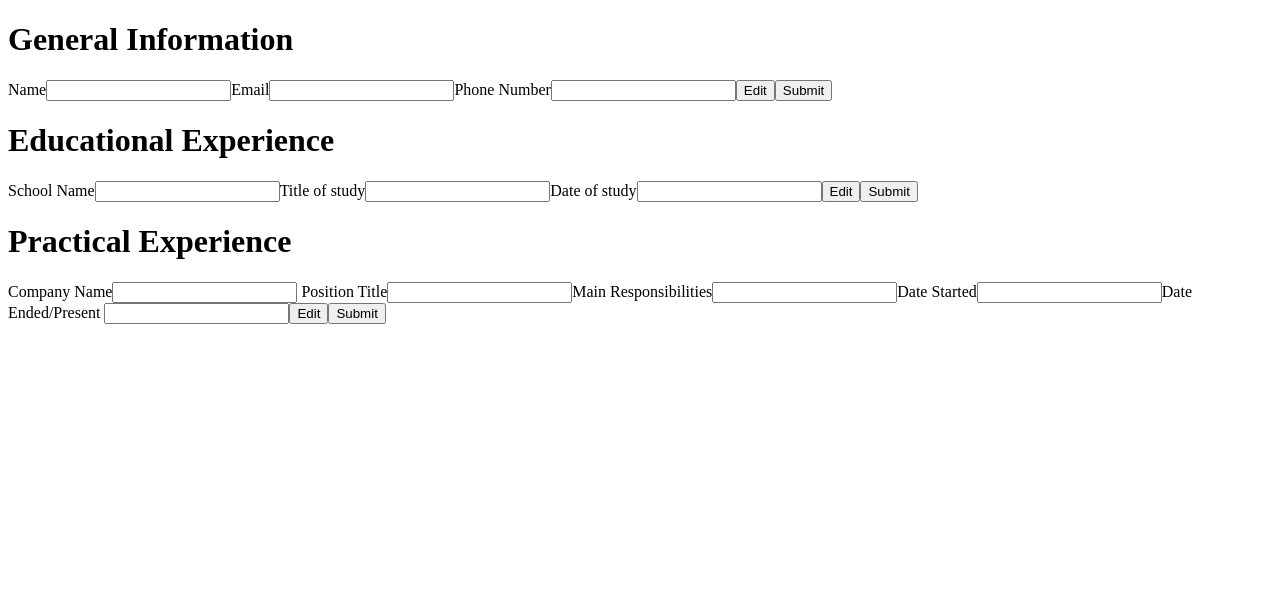
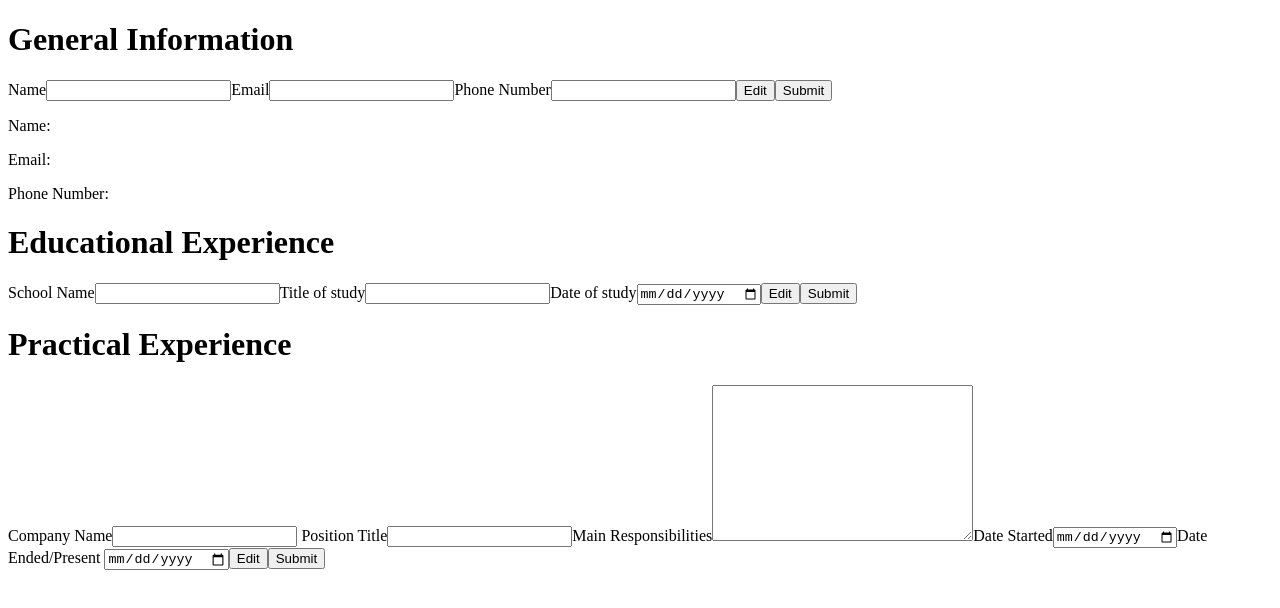
Before and after one commit to tenzinlekphell/cv-project, a React (Create React App) app: page / in a window 1280 px wide. Shown: the top 608 px of the page. Built offline with nearby package versions, Linux system fonts and the light colour scheme.

Commit message:
Add form-container class to the form elements for the components for styling

```diff
--- a/src/components/EducationalInfo.jsx
+++ b/src/components/EducationalInfo.jsx
@@ -4,13 +4,13 @@ const EducationalInfo = () => {
   return (
     <div>
       <h1>Educational Experience</h1>
-      <form action="">
+      <form action="" className="form-container">
         <label htmlFor="">School Name</label>
         <input type="text" />
         <label htmlFor="">Title of study</label>
         <input type="text" />
         <label htmlFor="">Date of study</label>
-        <input type="text" />
+        <input type="date" />
         <button>Edit</button>
         <button>Submit</button>
       </form>
--- a/src/components/GeneralInfo.jsx
+++ b/src/components/GeneralInfo.jsx
@@ -32,7 +32,7 @@ const GeneralInfo = () => {
   return (
     <div>
       <h1>General Information</h1>
-      <form action="" onSubmit={handleSubmit}>
+      <form action="" onSubmit={handleSubmit} className="form-container">
         <label htmlFor="">Name</label>
         <input type="text" value={name} onChange={nameChange} />
         <label htmlFor="">Email</label>
@@ -44,7 +44,11 @@ const GeneralInfo = () => {
           Submit
         </button>
       </form>
-      {generalInfo}
+      <div>
+        <p>Name: {generalInfo[0]}</p>
+        <p>Email: {generalInfo[1]}</p>
+        <p>Phone Number: {generalInfo[2]}</p>
+      </div>
     </div>
   );
 };
--- a/src/components/PracticalExp.jsx
+++ b/src/components/PracticalExp.jsx
@@ -4,17 +4,17 @@ const PracticalExp = () => {
   return (
     <div>
       <h1>Practical Experience</h1>
-      <form action="">
+      <form action="" className="form-container">
         <label htmlFor="">Company Name</label>
         <input type="text" />
         <label htmlFor=""> Position Title</label>
         <input type="text" />
         <label htmlFor="">Main Responsibilities</label>
-        <input type="text" />
+        <textarea name="" id="" cols="30" rows="10"></textarea>
         <label htmlFor="">Date Started</label>
-        <input type="text" />
+        <input type="date" />
         <label htmlFor="">Date Ended/Present </label>
-        <input type="text" />
+        <input type="date" />
         <button>Edit</button>
         <button>Submit</button>
       </form>
```
